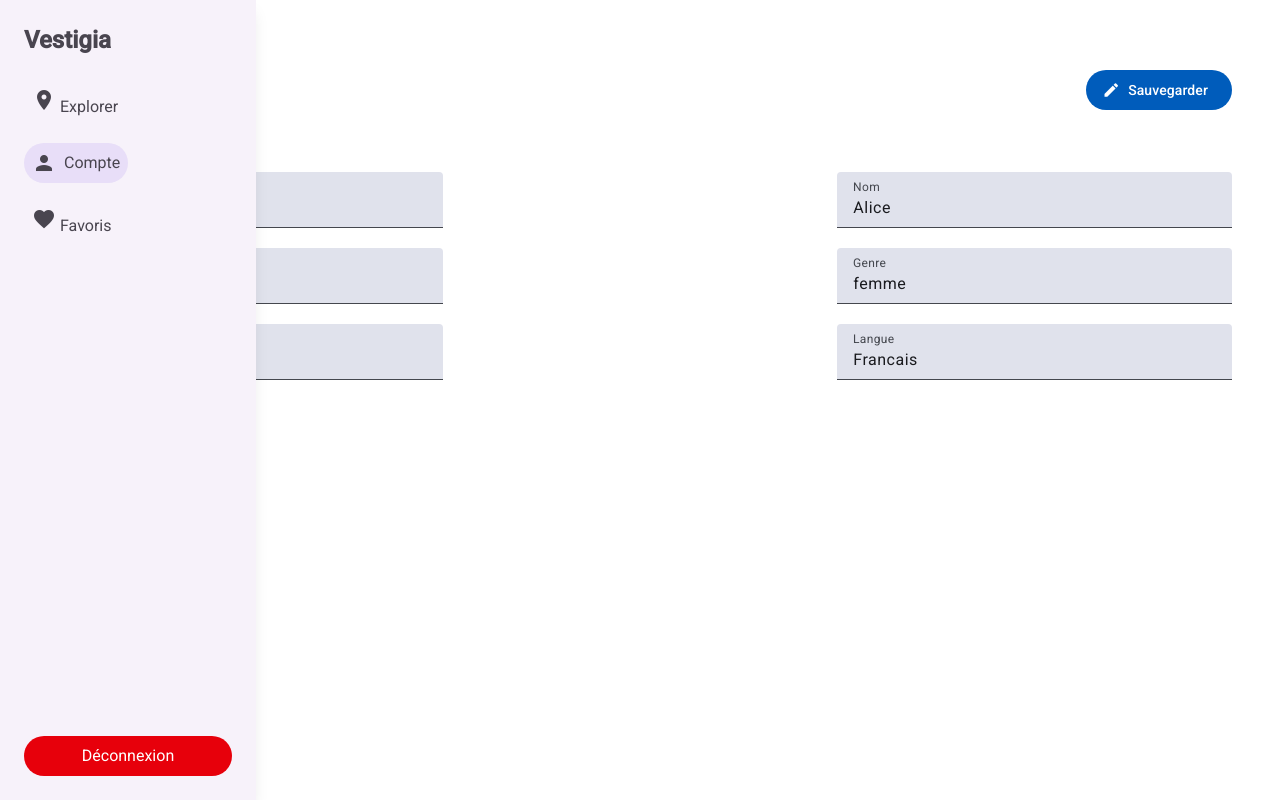
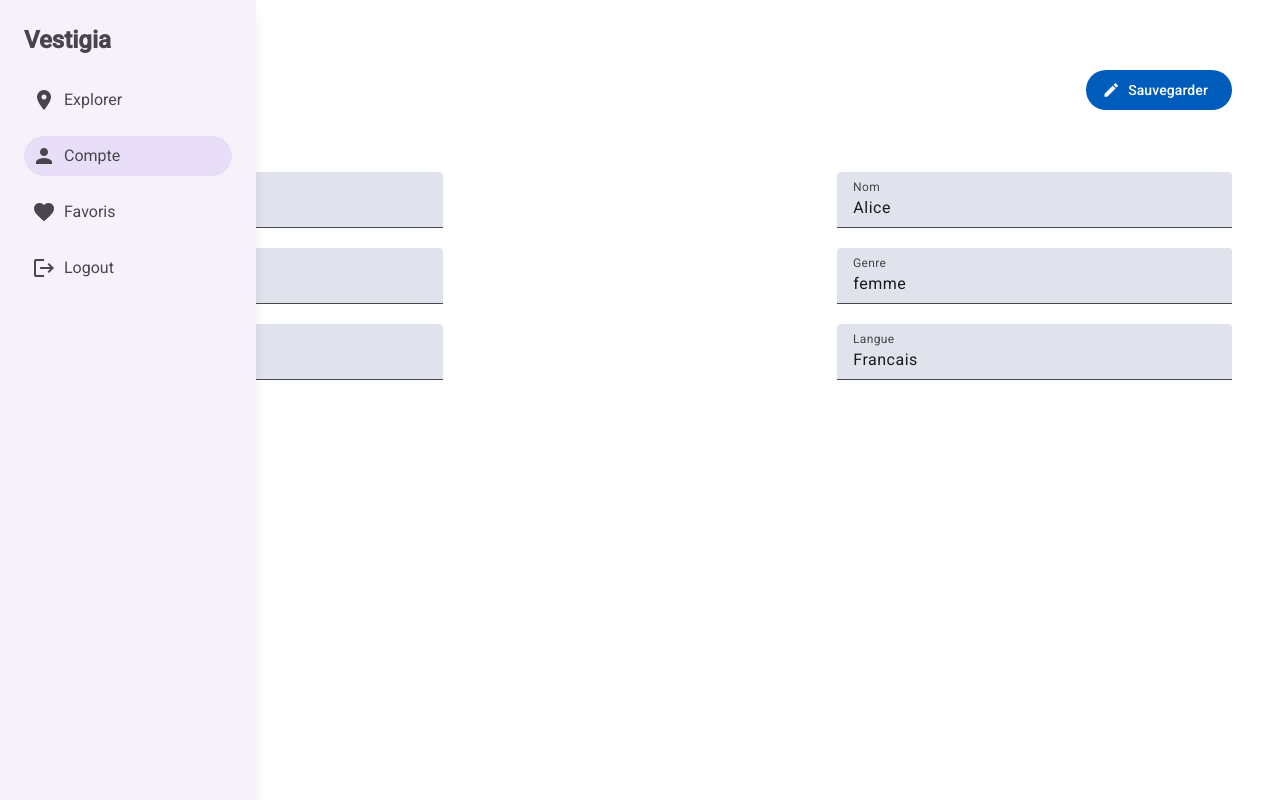
Before and after one commit to maudelinDS/Module322, an Angular app: page /account in a window 1280 px wide. Built offline with nearby package versions, Linux system fonts and the light colour scheme; data requests are answered from the project's data file; sample sign-in values are in the browser's storage.

Commit message:
update design

```diff
--- a/src/app/Pages/Login/login.component.html
+++ b/src/app/Pages/Login/login.component.html
@@ -7,7 +7,7 @@
   <div class="h-full flex flex-row w-full p-6  bg-white bg-opacity-90">
     <!-- Formulaire à gauche -->
     <div class=" flex flex-col items-center w-full h-full p-6">
-      <mat-card-title class="text-2xl font-bold text-center mb-4">Connexion</mat-card-title>
+      <mat-card-title class="w-full text-2xl font-bold flex-1 md:text-center mb-4">Login</mat-card-title>
       <form [formGroup]="loginForm" (ngSubmit)="onSubmit()" class="w-full md:w-1/2 flex flex-col justify-center items-center h-full">
         <div class="mb-4 w-full">
           <mat-form-field appearance="fill" class="w-full">
--- a/src/app/Pages/Login/login.component.ts
+++ b/src/app/Pages/Login/login.component.ts
@@ -5,7 +5,7 @@ import {MatCardModule} from '@angular/material/card';
 import {MatFormFieldModule} from '@angular/material/form-field';
 import {MatInputModule} from '@angular/material/input';
 import {MatButtonModule} from '@angular/material/button';
-import {NgIf, NgOptimizedImage} from '@angular/common';
+import {NgIf} from '@angular/common';
 import {AuthService} from '../../services/auth/auth.service';
 
 @Component({
@@ -18,7 +18,6 @@ import {AuthService} from '../../services/auth/auth.service';
     MatInputModule,
     MatButtonModule,
     NgIf,
-    NgOptimizedImage
   ],
   templateUrl: './login.component.html',
   styleUrls: ['./login.component.css']
@@ -26,6 +25,7 @@ import {AuthService} from '../../services/auth/auth.service';
 export class LoginComponent implements OnInit{
   loginForm!: FormGroup;
   errorMsg: string | undefined;
+  isLoading: boolean = false
 
   constructor(
     private fb: FormBuilder,
@@ -44,15 +44,21 @@ ngOnInit() {
 }
 
   onSubmit() {
+    this.isLoading = true
     if (this.loginForm.valid) {
       this.authService.login(
         this.loginForm.value.username,
         this.loginForm.value.password
       ).subscribe({
         next: () => {
-          this.router.navigate(['/explore']);
+          this.isLoading = false
+          this.router.navigate(['/explore']).then(() => {
+            window.location.reload();
+
+          });
         },
         error: err => {
+          this.isLoading = false
           this.errorMsg = err.message;
         }
       });
--- a/src/app/Pages/acceuil/acceuil.component.html
+++ b/src/app/Pages/acceuil/acceuil.component.html
@@ -1,5 +1,5 @@
 <!-- LISTE PRINCIPALE -->
-<div *ngIf="!showCardDetail" class="p-12 h-full flex flex-col md:justify-between">
+<div *ngIf="!showCardDetail" class="p-12 h-full mb-24 flex flex-col md:justify-between">
   <p class="md:hidden w-full text-center mb-4 text-3xl font-medium">Vestigia</p>
 
   <app-search-bar (searchChange)="onSearchChanged($event)">
--- a/src/app/Pages/acceuil/acceuil.component.ts
+++ b/src/app/Pages/acceuil/acceuil.component.ts
@@ -37,6 +37,7 @@ export class AcceuilComponent implements OnInit {
   selectedBallades!: Ballades;
   mapUrl!: SafeResourceUrl;
   selectedFilterId: string = '';
+  isLoading: boolean = false
 
   constructor(
     private balladesService: BalladesService,
@@ -46,20 +47,26 @@ export class AcceuilComponent implements OnInit {
   }
 
   ngOnInit() {
-    this.balladesService.getBallades().subscribe((data: Ballades[]) => {
-      this.ballades = data;
-      this.filteredBallades = data; // initialement tout
 
-
-    });
     this.getFilters()
+    this.getBallades()
   }
 
   getFilters() {
+    this.isLoading = true
     this.filterService.getFiltres().subscribe((data: Filtres[]) => {
       this.filtres = data;
-console.log(data)
+      this.isLoading = false
 
+    });
+  }
+
+  getBallades() {
+    this.isLoading = true
+    this.balladesService.getBallades().subscribe((data: Ballades[]) => {
+      this.ballades = data;
+      this.filteredBallades = data
+      this.isLoading = false
     });
   }
 
@@ -100,6 +107,7 @@ console.log(data)
       (this.selectedFilterId === '' || b.filter_id === +this.selectedFilterId)
     );
   }
+
   onFilterChanged(filterId: string) {
     this.selectedFilterId = filterId;
     this.onSearchChanged(''); // ou garde la dernière requête de recherche si tu veux combiner
--- a/src/app/Pages/account/account.component.ts
+++ b/src/app/Pages/account/account.component.ts
@@ -27,6 +27,7 @@ export class AccountComponent implements OnInit {
   user: any = [];
   idUserConnected: number = 0;
   userForm!: FormGroup;
+  isLoading: boolean = false
 
   constructor(
     private authService: AuthService,
@@ -57,20 +58,37 @@ export class AccountComponent implements OnInit {
     }
   }
   updateUser() {
+    this.isLoading = true
     if (this.userForm.valid) {
       const updatedUser = this.userForm.getRawValue();
       this.userService.updateUtilisateur(this.idUserConnected, updatedUser).subscribe({
-        next: () => alert('Profil mis à jour avec succès !'),
-        error: err => console.error('Erreur de mise à jour', err)
+        next: () => {
+          this.isLoading = false
+
+          alert('Profil mis à jour avec succès !')
+        },
+        error: err => {
+          console.error('Erreur de mise à jour', err)
+          this.isLoading = false
+
+        }
       });
     }
   }
   getUserById() {
-      this.userService.getUtilisateur(this.idUserConnected).subscribe({
+    this.isLoading = true
+
+    this.userService.getUtilisateur(this.idUserConnected).subscribe({
         next: (data) => {
           this.user = data
+          this.isLoading = false
+
         },
-        error: err => console.error('Erreur de mise à jour', err)
+        error: err => {
+          this.isLoading = false
+
+          console.error('Erreur de mise à jour', err)
+        }
       });
 
   }
--- a/src/app/Pages/favoris/favoris.component.html
+++ b/src/app/Pages/favoris/favoris.component.html
@@ -1,6 +1,6 @@
 <!-- LISTE PRINCIPALE -->
 
-<div *ngIf="!showCardDetail" class="p-12 h-full flex flex-col md:justify-between">
+<div *ngIf="!showCardDetail" class="p-12 mb-24 h-full flex flex-col md:justify-between">
   <p class="md:hidden w-full text-center mb-4 text-3xl font-medium">Vestigia</p>
 
   <app-search-bar (searchChange)="onSearchChanged($event)">
--- a/src/app/Pages/favoris/favoris.component.ts
+++ b/src/app/Pages/favoris/favoris.component.ts
@@ -36,6 +36,7 @@ export class FavorisComponent implements  OnInit{
   showCardDetail = false;
   selectedBallades!: Ballades;
   mapUrl!: SafeResourceUrl;
+  isLoading: boolean = false
 
   constructor(
     private balladesService: BalladesService,
@@ -44,12 +45,8 @@ export class FavorisComponent implements  OnInit{
   ) {}
 
   ngOnInit() {
-    this.balladesService.getFavoriteBallades().subscribe((data: Ballades[]) => {
-      // Ne garde que ceux à `favoris === true`
-      this.favoris = data;
-      this.filteredFavoris = data; // initialement tout
 
-    });
+    this.getFavorisBallades()
     this.getFilters()
   }
 
@@ -82,9 +79,21 @@ export class FavorisComponent implements  OnInit{
 
   }
   getFilters() {
+    this.isLoading = true
+
     this.filterService.getFiltres().subscribe((data: Filtres[]) => {
       this.filtres = data;
-      console.log(data)
+      this.isLoading = false
+    });
+  }
+  getFavorisBallades() {
+    this.isLoading = true
+
+    this.balladesService.getFavoriteBallades().subscribe((data: Ballades[]) => {
+      // Ne garde que ceux à `favoris === true`
+      this.favoris = data;
+      this.filteredFavoris = data; // initialement tout
+      this.isLoading = false
 
     });
   }
--- a/src/app/Pages/not-found/not-found.component.ts
+++ b/src/app/Pages/not-found/not-found.component.ts
@@ -7,7 +7,6 @@ import {Router} from '@angular/router';
 @Component({
   selector: 'app-not-found',
   imports: [
-    MatCard,
     MatIcon,
     MatButton,
   ],
--- a/src/app/composants/sidebar/sidebar.component.html
+++ b/src/app/composants/sidebar/sidebar.component.html
@@ -20,31 +20,32 @@
     </div>
 
     <!-- Liens -->
-    <a routerLink="/explore" routerLinkActive="bg-[#E8DEF8] flex flex-col md:flex-row"
-       class="flex items-center gap-2 p-2 rounded hover:bg-[#E8DEF8] md:rounded-full">
+    <a routerLink="/explore" routerLinkActive="bg-[#E8DEF8]"
+       class="w-full flex justify-start flex-col items-center gap-2 p-2 md:flex-row rounded hover:bg-[#E8DEF8] md:rounded-full">
       <mat-icon>place</mat-icon>
-      Explorer
+      <p>Explorer</p>
     </a>
 
-    <a routerLink="/account" routerLinkActive="bg-[#E8DEF8] flex flex-col md:flex-row"
-       class="flex items-center gap-2 p-2 rounded hover:bg-[#E8DEF8] md:rounded-full">
+    <a routerLink="/account" routerLinkActive="bg-[#E8DEF8]"
+       class="w-full flex justify-start flex-col items-center gap-2 p-2 md:flex-row rounded hover:bg-[#E8DEF8] md:rounded-full">
       <mat-icon>person</mat-icon>
-      Compte
+      <p>Compte</p>
     </a>
 
 
 
 
-    <a routerLink="/favoris" routerLinkActive="bg-[#E8DEF8] flex flex-col md:flex-row"
-       class="flex items-center gap-2 p-2 rounded hover:bg-[#E8DEF8] md:rounded-full">
+    <a routerLink="/favoris" routerLinkActive="bg-[#E8DEF8]"
+       class="w-full flex justify-start flex-col items-center gap-2 p-2 md:flex-row rounded hover:bg-[#E8DEF8] md:rounded-full">
       <mat-icon>favorite</mat-icon>
-      Favoris
+      <p>Favoris</p>
     </a>
 
 
     <a (click)="logout()"
-       class="p-2 rounded-full md:w-full bg-red-600 hover:bg-red-700 text-center text-white cursor-pointer md:mt-auto">
-      Déconnexion
+       class="w-full flex justify-start flex-col items-center gap-2 p-2 md:flex-row rounded hover:bg-[#E8DEF8] md:rounded-full">
+      <mat-icon>logout</mat-icon>
+<p>Logout</p>
     </a>
   </nav>
 
--- a/src/app/composants/sidebar/sidebar.component.ts
+++ b/src/app/composants/sidebar/sidebar.component.ts
@@ -31,7 +31,11 @@ export class SidebarComponent {
 
 
   logout() {
-    this.authService.logout()
-    this.router.navigate(['/login']);
+    this.authService.logout();
+    // on navigue d’abord vers '/login' (ou '/'), puis on reload
+    this.router.navigate(['/login']).then(() => {
+      window.location.reload();
+    });
   }
+
 }
```
